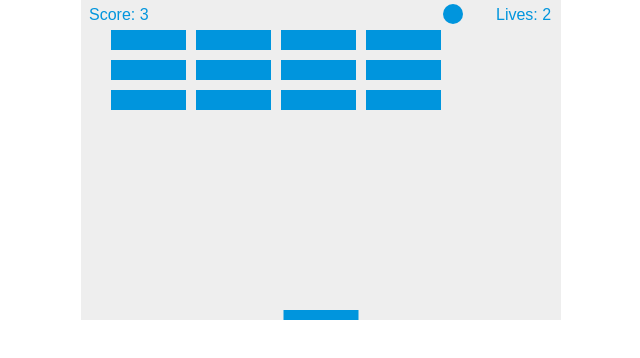
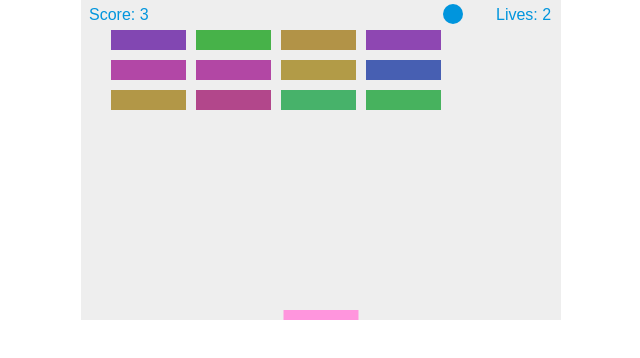
Before and after one commit to dmcg89/breakout, a plain HTML site: page index.html in a window 1280 px wide. Shown: the whole page, without its empty margins (319-959 px from the left). Drawn offline with Linux system fonts and the light colour scheme.

Commit message:
added random colors for each brick

```diff
--- a/index.html
+++ b/index.html
@@ -14,50 +14,56 @@
 
 <script>
 	// JavaScript code goes here
-    var canvas = document.getElementById("myCanvas");
-    var ctx = canvas.getContext("2d");
+    const canvas = document.getElementById("myCanvas");
+    const ctx = canvas.getContext("2d");
 
-    var x = canvas.width/2;
-    var y = canvas.height-30;
+    let x = canvas.width/2;
+    let y = canvas.height-30;
 
-    var ballRadius = 10;
+    const ballRadius = 10;
 
-    var dx = 2;
-    var dy = -2;
+    let dx = 2;
+    let dy = -2;
 
-    var paddleHeight = 10;
-    var paddleWidth = 75;
-    var paddleX = (canvas.width-paddleWidth) / 2;
+    const paddleHeight = 10;
+    const paddleWidth = 75;
+    let paddleX = (canvas.width-paddleWidth) / 2;
 
-    var rightPressed = false;
-    var leftPressed = false;
+    const rightPressed = false;
+    const leftPressed = false;
 
-    var brickRowCount = 3;
-    var brickColumnCount = 5;
-    var brickWidth = 75;
-    var brickHeight = 20;
-    var brickPadding = 10;
-    var brickOffsetTop = 30;
-    var brickOffsetLeft = 30;
+    const brickRowCount = 3;
+    const brickColumnCount = 5;
+    const brickWidth = 75;
+    const brickHeight = 20;
+    const brickPadding = 10;
+    const brickOffsetTop = 30;
+    const brickOffsetLeft = 30;
 
-    var score = 0;
-    var lives = 3;
+    let score = 0;
+    let lives = 3;
 
     var brickX = (c*(brickWidth+brickPadding))+brickOffsetLeft;
     var brickY = (r*(brickHeight+brickPadding))+brickOffsetTop;
 
-    var bricks = [];
+    function randomHslaColors () {
+        const hue = Math.random() * 360;
+        return `hsla(${hue}, 100%, 30%, 0.7)`
+    }
+
+    const bricks = [];
     for(var c=0; c<brickColumnCount; c++) {
         bricks[c] = [];
         for(var r=0; r<brickRowCount; r++) {
-            bricks[c][r] = { x: 0, y: 0, status: 1 };
+            color = randomHslaColors();
+            bricks[c][r] = { x: 0, y: 0, status: 1, color: color};
         }
     }
 
     function collisionDetection() {
-        for(var c=0; c<brickColumnCount; c++) {
-            for(var r=0; r<brickRowCount; r++) {
-                var b = bricks[c][r];
+        for(let c=0; c<brickColumnCount; c++) {
+            for(let r=0; r<brickRowCount; r++) {
+                const b = bricks[c][r];
                 if(b.status == 1) {
                     if(x > b.x && x < b.x+brickWidth && y > b.y && y < b.y+brickHeight) {
                         dy = -dy;
@@ -125,22 +131,22 @@
     function drawPaddle() {
         ctx.beginPath();
         ctx.rect(paddleX, canvas.height-paddleHeight, paddleWidth, paddleHeight);
-        ctx.fillStyle = "#0095DD";
+        ctx.fillStyle = "#FF95DD";
         ctx.fill();
         ctx.closePath();
     }
 
     function drawBricks() {
-        for(var c=0; c<brickColumnCount; c++) {
-            for(var r=0; r<brickRowCount; r++) {
+        for(let c=0; c<brickColumnCount; c++) {
+            for(let r=0; r<brickRowCount; r++) {
                 if(bricks[c][r].status == 1) {
-                    var brickX = (c*(brickWidth+brickPadding))+brickOffsetLeft;
-                    var brickY = (r*(brickHeight+brickPadding))+brickOffsetTop;
+                    const brickX = (c*(brickWidth+brickPadding))+brickOffsetLeft;
+                    const brickY = (r*(brickHeight+brickPadding))+brickOffsetTop;
                     bricks[c][r].x = brickX;
                     bricks[c][r].y = brickY;
                     ctx.beginPath();
                     ctx.rect(brickX, brickY, brickWidth, brickHeight);
-                    ctx.fillStyle = "#0095DD";
+                    ctx.fillStyle = bricks[c][r].color;
                     ctx.fill();
                     ctx.closePath();
                 }
```
